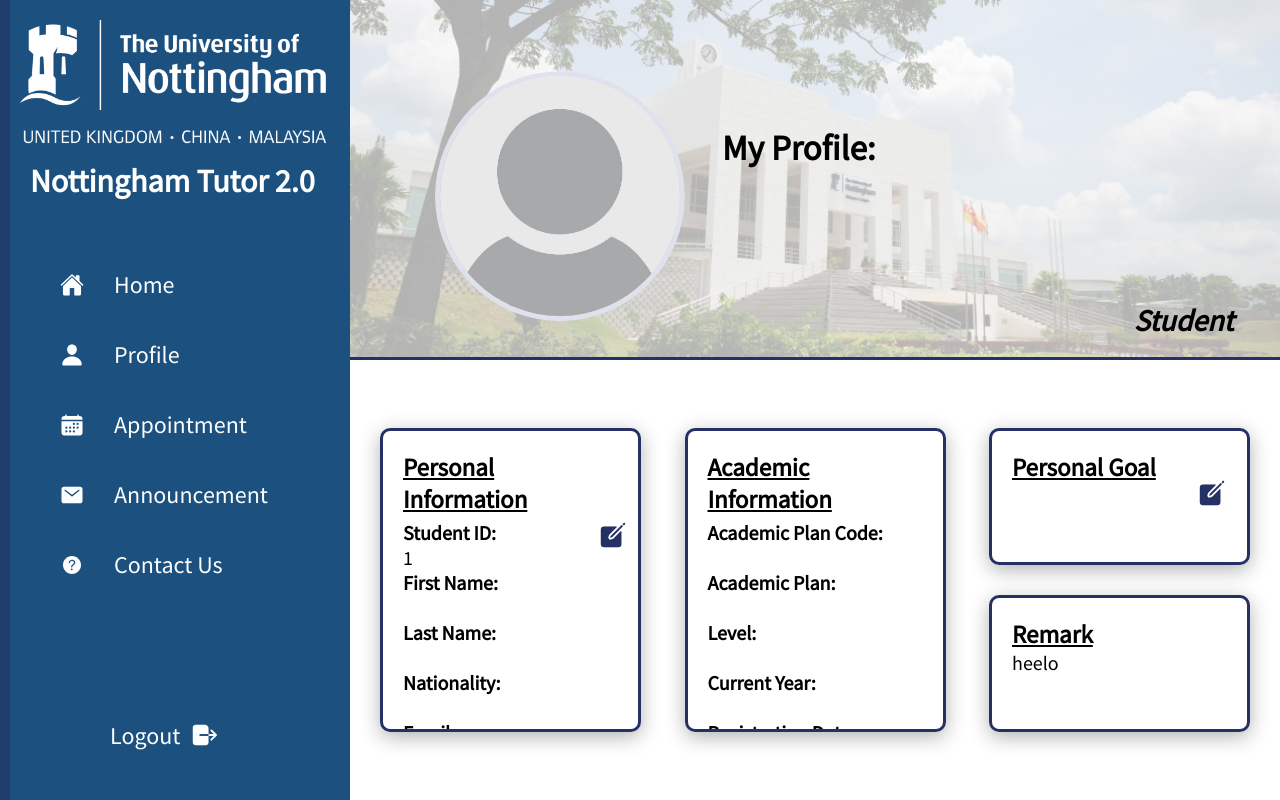
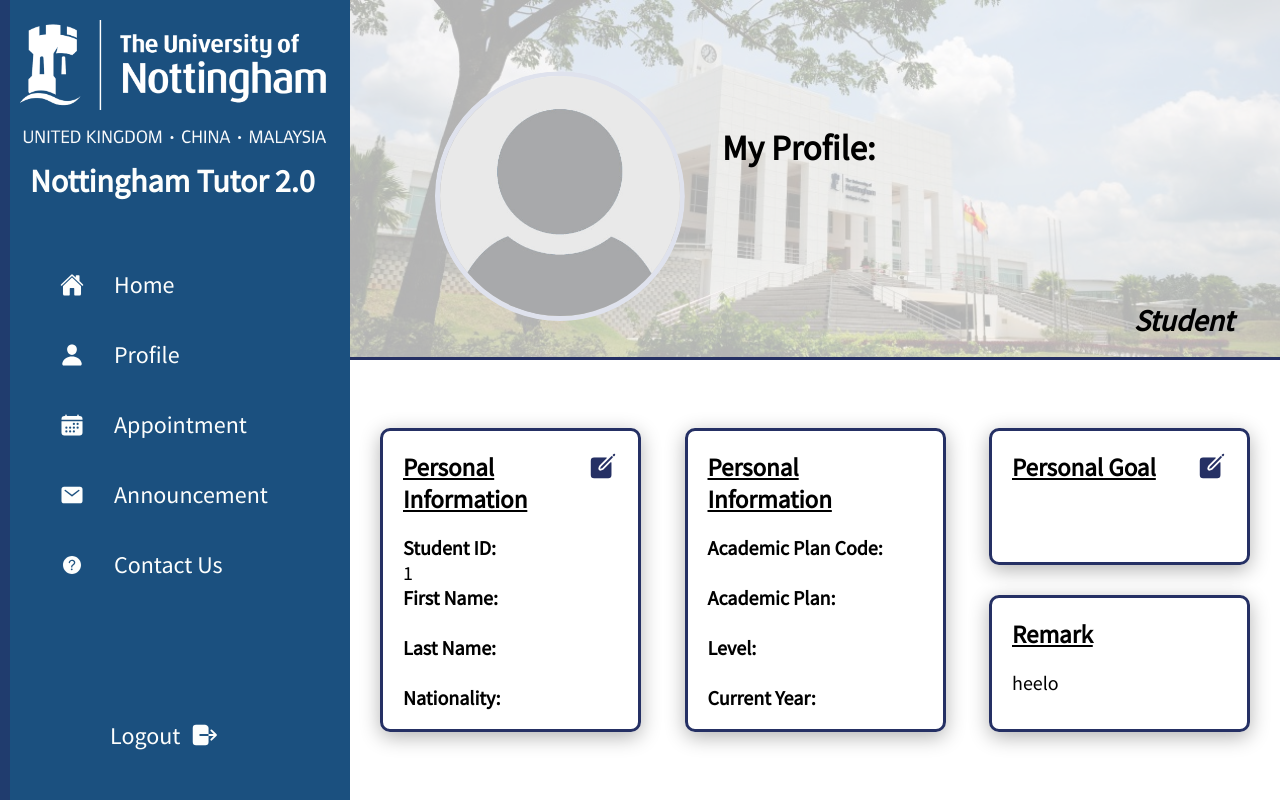
Before and after one commit to yenxuan1381/personal-tutoring-system, a PHP site: page /Codes/UserInformationStudent.php?studentID=1 in a window 1280 px wide. Run offline with PHP 8.4, Linux system fonts and the light colour scheme; the visitor is signed in with stand-in values (Sample User, id 1); data comes from the database, SQL or seed files in the repository; tables that the repository leaves empty or names only in its code hold one stand-in row (values such as "Sample post"); data that the repository does not hold is empty.

Commit message:
Got problem

```diff
--- a/Codes/Tutorpage.php
+++ b/Codes/Tutorpage.php
@@ -188,7 +188,7 @@
 						</form>
 
 						<!-- form to pass around tutee page info -->
-						<form method="POST" id="tuteedata" action="Tuteepage.php">
+						<form method="POST" id="tuteedata" action="UserInformationStudent.php">
 							<input type="hidden" id="tuteeid" name="tuteeid" value="" />
 						</form>
 					</div>
--- a/Codes/UserInformationStudent.php
+++ b/Codes/UserInformationStudent.php
@@ -5,12 +5,18 @@
 	include_once('Connection.php'); //to connect the page to the database
 
 	// If haven't login, then change to login page
-	if((!(isset($_SESSION['userid']))) or ($_SESSION['category'] != "Student"))
+	if((!(isset($_SESSION['userid']))) or (($_SESSION['category'] != "Student") and ($_SESSION['category'] != "Tutor")))
 	{
 		header("Location:Loginpage.php");
 	}
-
-	$userid = $_GET['studentID']?? "";
+    if ($_SESSION['category'] == "Student")
+    {
+        $userid = $_GET['studentID']?? "";
+    }
+	if ($_SESSION['category'] == "Tutor")
+    {
+        $userid = $_POST['tuteeid'];
+    }
 
 	// if(!empty($_POST['submit'])){
 	//   $userid = $_POST['studentID'];
@@ -169,9 +175,16 @@
                 </div>
             <div class="lower_profile">
                 <div class="info">
-                    <p>Personal Information</p>
-                    <div class="edit_goal">
-                            <button class="edit1" onclick="pop1()"><ion-icon name="create"></ion-icon></button>
+                    <div class="lower-title-1">
+                        <span class="sub-title">Personal Information</span>
+                        <div class="edit_goal">
+                            <?php
+                                if ($_SESSION['category'] == "Student")
+                                {
+                                    echo '<button class="edit1" onclick="pop1()"><ion-icon name="create"></ion-icon></button>';
+                                }
+                            ?>
+                        </div>
                     </div>
 					<strong>Student ID: <br></strong> <?php echo $getStudentID ?> </br>
 					<strong>First Name: <br></strong> <?php echo $firstName['First Name'] ?> </br>
@@ -180,7 +193,17 @@
 					<strong>Email: <br></strong> <?php echo $email['Email Address'] ?> </br>
                 </div>
                 <div class="academic">
-                    <p>Academic Information</p>
+                    <div class="lower-title-1">
+                        <span class="sub-title">Personal Information</span>
+                        <div class="edit_goal">
+                            <?php
+                                if ($_SESSION['category'] == "Tutor")
+                                {
+                                    echo '<button class="edit1" onclick="pop1()"><ion-icon name="create"></ion-icon></button>';
+                                }
+                            ?>
+                        </div>
+                    </div>
 					<strong>Academic Plan Code: <br></strong> <?php echo $academicPlanCode['Academic Plan Code'] ?> </br>
 					<strong>Academic Plan: <br></strong> <?php echo $academicPlan['Academic Plan'] ?> </br>
 					<strong>Level: <br></strong> <?php echo $level['Level'] ?> </br>
@@ -189,15 +212,31 @@
                 </div>
                 <div class="goal_and_remark">
                     <div class="personal-goal">
-                        <span class="small-title">Personal Goal</span><br>
-                        <div class="edit_goal">
-                            <button class="edit" onclick="pop()"><ion-icon name="create"></ion-icon></button>
-
+                        <div class="lower-title-1">
+                            <span class="sub-title">Personal Goal</span>
+                            <div class="edit_goal">
+                                <?php
+                                    if ($_SESSION['category'] == "Student")
+                                    {
+                                        echo '<button class="edit1" onclick="pop()"><ion-icon name="create"></ion-icon></button>';
+                                    }
+                                ?>
+                            </div>
                         </div>
                         <?php echo $personalGoals['Personal Goals'] ?>
                     </div>
                     <div class="remark">
-                        <span class="small-title">Remark</span><br>
+                        <div class="lower-title-1">
+                            <span class="sub-title">Remark</span>
+                            <div class="edit_goal">
+                                <?php
+                                    if ($_SESSION['category'] == "Tutor")
+                                    {
+                                        echo '<button class="edit1" onclick="pop()"><ion-icon name="create"></ion-icon></button>';
+                                    }
+                                ?>
+                            </div>
+                        </div>
                         <?php echo 'heelo'?>
                     </div>
                 </div>
--- a/Codes/profile.css
+++ b/Codes/profile.css
@@ -55,13 +55,6 @@
     font-style: italic;
 }
 
-.edit_goal
-{
-    position: absolute;
-    width: 100%;
-    height: 100%;
-}
-
 .edit_goal .edit
 {
     position: absolute;
@@ -74,24 +67,9 @@
     color: var(--blue1);
 }
 
-.edit_goal .edit1
-{
-    position: absolute;
-    right: 30px;
-    bottom: 260px;
-    border: none;
-    background-color: transparent;
-    font-size: 30px;
-    cursor: pointer;
-    color: var(--blue1);
-}
+
 
 .edit_goal .edit:hover
-{
-    font-size:40px;
-}
-
-.edit_goal .edit1:hover
 {
     font-size:40px;
 }
@@ -160,12 +138,6 @@
     font-weight: bold;
 }
 
-
-
-
-
-
-
 .lower_profile
 {
     position: absolute;
@@ -191,12 +163,38 @@
     overflow: auto;
 }
 
-.lower_profile .info p
+.lower-title-1
+{
+    position: relative;
+    display: flex;
+    justify-content: space-between;
+    width: 100%;
+}
+
+.sub-title
 {
     font-size: 25px;
     font-weight: bold;
     text-decoration: underline;
-    margin-bottom: 5px;
+    margin-bottom: 20px;
+}
+.edit_goal
+{
+    position: relative;
+}
+
+.edit_goal .edit1
+{
+    border: none;
+    background-color: transparent;
+    font-size: 30px;
+    cursor: pointer;
+    color: var(--blue1);
+}
+
+.edit_goal .edit1:hover
+{
+    font-size:40px;
 }
 
 .lower_profile .academic
```
